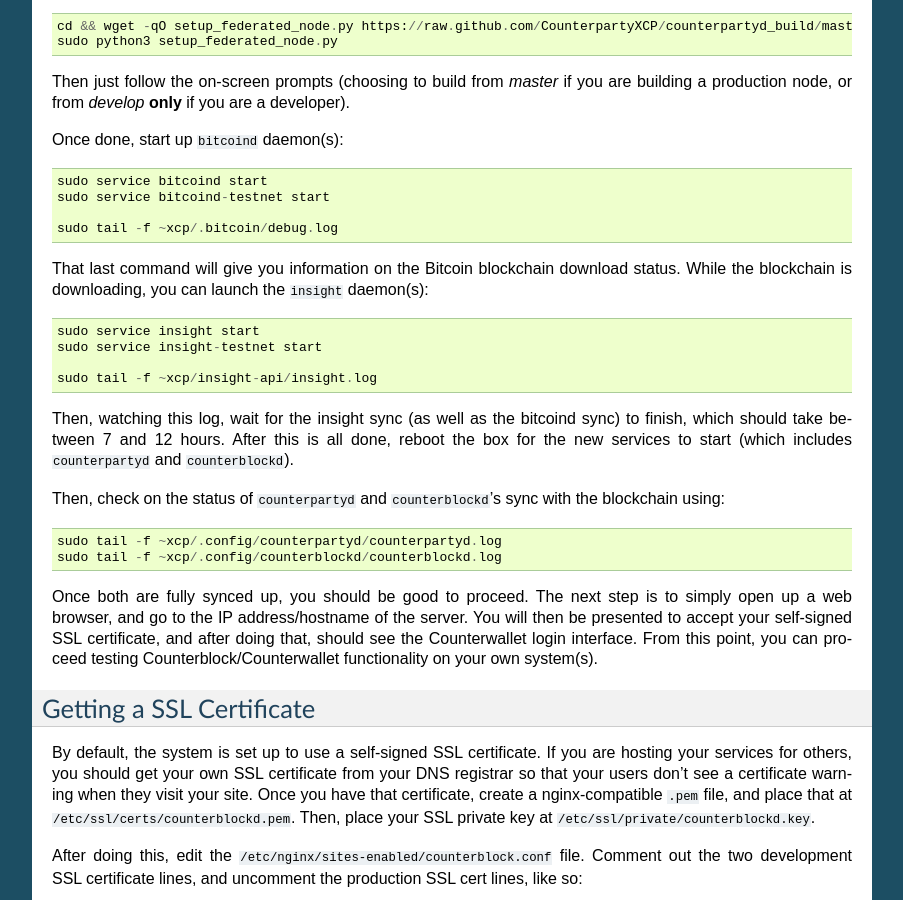
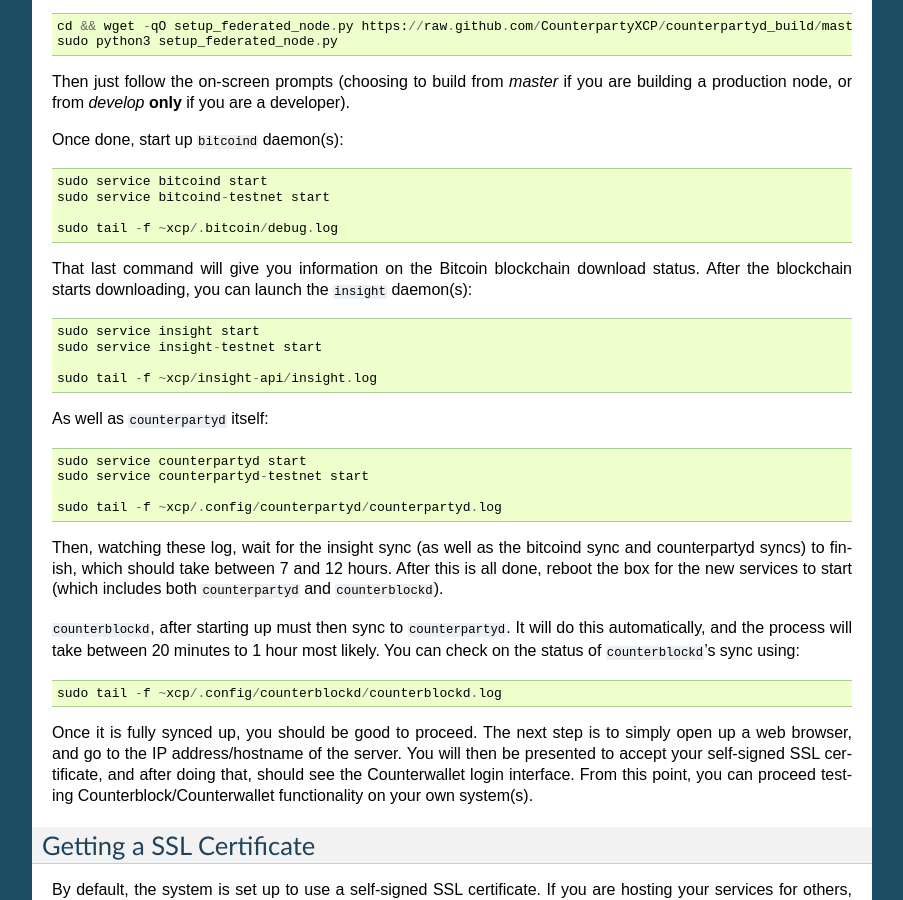
Before and after one commit to CounterpartyXCP/federatednode, a Sphinx documentation site: the page built from docs/SettingUpAFederatedNode.rst, in a window 1280 px wide and 900 px high, scrolled down 2287 px. Shown: the whole window, without its empty margins (198-1101 px from the left). Built offline with Sphinx 7.4.7, drawn with Linux system fonts in a browser that asks for light colours.

Commit message:
updated verbiage of counterpartyd syncing

```diff
--- a/docs/SettingUpAFederatedNode.rst
+++ b/docs/SettingUpAFederatedNode.rst
@@ -127,7 +127,7 @@
 
     sudo tail -f ~xcp/.bitcoin/debug.log
 
-That last command will give you information on the Bitcoin blockchain download status. While the blockchain is
+That last command will give you information on the Bitcoin blockchain download status. After the blockchain starts
 downloading, you can launch the ``insight`` daemon(s)::
 
     sudo service insight start
@@ -135,15 +135,24 @@
 
     sudo tail -f ~xcp/insight-api/insight.log
 
-Then, watching this log, wait for the insight sync (as well as the bitcoind sync) to finish, which should take between 7 and 12 hours.
-After this is all done, reboot the box for the new services to start (which includes ``counterpartyd`` and ``counterblockd``).
+As well as ``counterpartyd`` itself::
 
-Then, check on the status of ``counterpartyd`` and ``counterblockd``'s sync with the blockchain using::
+    sudo service counterpartyd start
+    sudo service counterpartyd-testnet start
 
     sudo tail -f ~xcp/.config/counterpartyd/counterpartyd.log
+
+Then, watching these log, wait for the insight sync (as well as the bitcoind sync and counterpartyd syncs) to finish,
+which should take between 7 and 12 hours. After this is all done, reboot the box for the new services to
+start (which includes both ``counterpartyd`` and ``counterblockd``).
+
+``counterblockd``, after starting up must then sync to ``counterpartyd``. It will do this automatically, and the
+process will take between 20 minutes to 1 hour most likely. You can check on the status of ``counterblockd``'s
+sync using::
+
     sudo tail -f ~xcp/.config/counterblockd/counterblockd.log
 
-Once both are fully synced up, you should be good to proceed. The next step is to simply open up a web browser, and
+Once it is fully synced up, you should be good to proceed. The next step is to simply open up a web browser, and
 go to the IP address/hostname of the server. You will then be presented to accept your self-signed SSL certificate, and
 after doing that, should see the Counterwallet login interface. From this point, you can proceed testing Counterblock/Counterwallet
 functionality on your own system(s).
```
